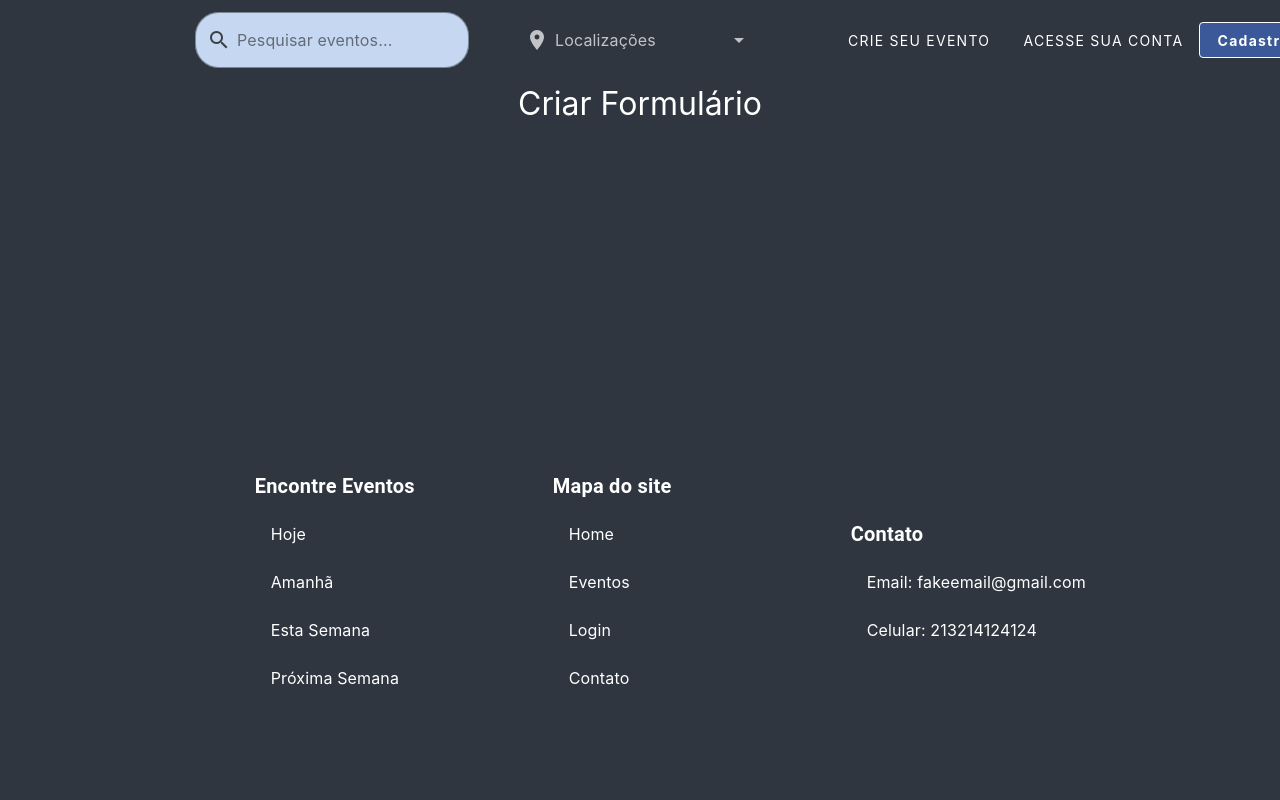
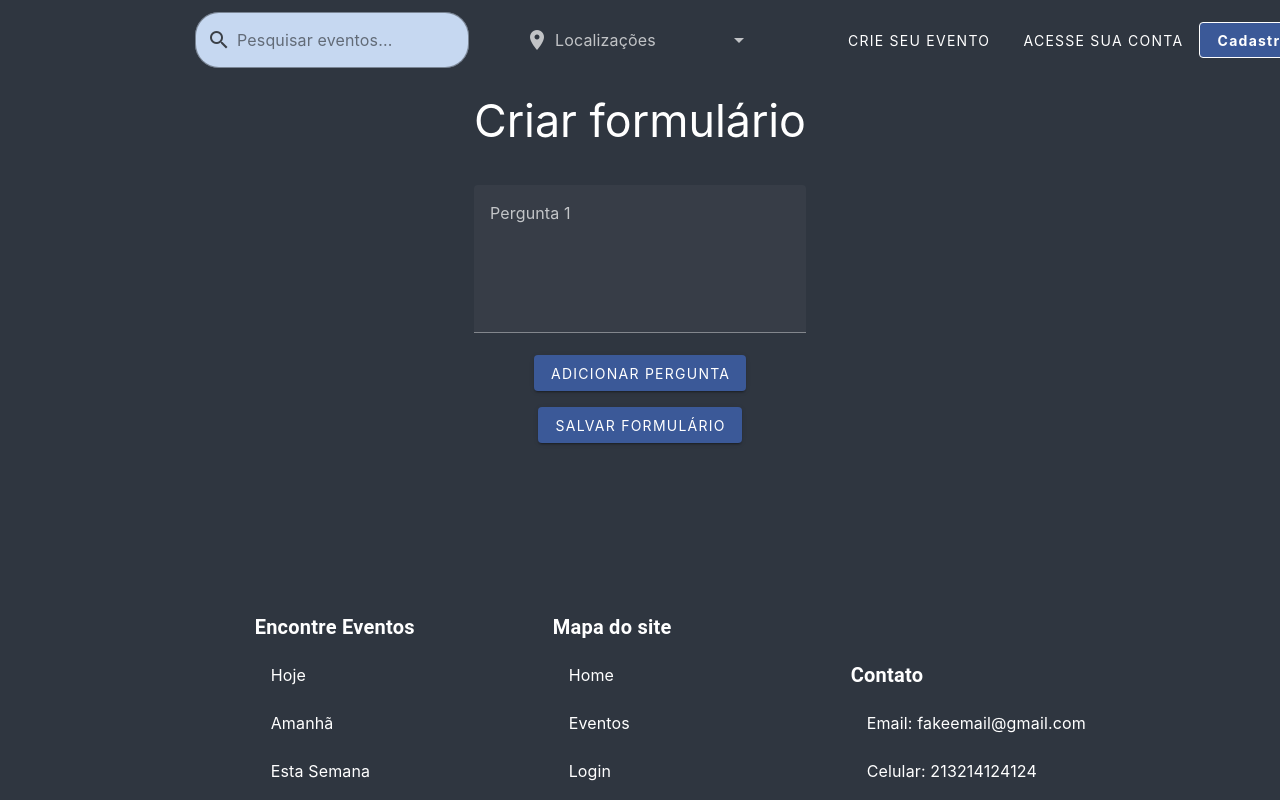
Before and after one commit to tallysdev/eventSync, a Vue app in the folder frontend/eventsync_front/: page /create-form in a window 1280 px wide. Built offline with nearby package versions, Linux system fonts and the light colour scheme.

Commit message:
feat: add of insert questions #43

```diff
--- a/frontend/eventsync_front/src/components/EventForm.vue
+++ b/frontend/eventsync_front/src/components/EventForm.vue
@@ -2,9 +2,22 @@
     <v-app class="d-flex flex-column h-100 w-100">
     <NavBar />
     <v-main class="flex-grow-1 pa-16 mb-10">
-        <v-container fluid class="pa-4 d-flex flex-column h-100 w-100">
+        <v-container fluid class="pa-6 d-flex flex-column align-center">
             <v-form class="d-flex flex-column align-center">
-                <h1 class="form-title">Criar Formulário</h1>
+                <h1 class="form-title">Criar formulário</h1>
+
+                <div v-for="(question, index) in questions" :key="index" class="field-size">
+                    <v-textarea
+                        v-model="question.text"
+                        :label="'Pergunta ' + (index + 1)"
+                        outlined
+                        required
+                    ></v-textarea>
+
+                </div>
+
+                <v-btn @click="addQuestion" color="primary">Adicionar Pergunta</v-btn>
+                <v-btn type="submit" color="primary" class="mt-4">Salvar Formulário</v-btn>
 
             </v-form>
         </v-container>
@@ -16,14 +29,28 @@
 <script setup>
     import NavBar from '../components/NavBar.vue'
     import FooterVue from '../components/Footer.vue'
+    import { ref } from 'vue'
+
+const questions = ref([{ text: '', type: 'text', options: [], optionList: [] }])
+
+const addQuestion = () => {
+  questions.value.push({ text: '', type: 'text', options: [], optionList: [] })
+}
 
 </script>
 
 <style scoped>
-  .form-title {
+.form-title {
     text-align: center;
     margin-bottom: 30px;
-    font-size: 2rem;
+    font-size: 2.8rem;
+}
+
+.field-size {
+    max-width: 100%;
+    width: 100%;
+    margin-bottom: auto;
+    font-size: 1.2rem;
 }
 
 </style>
```
